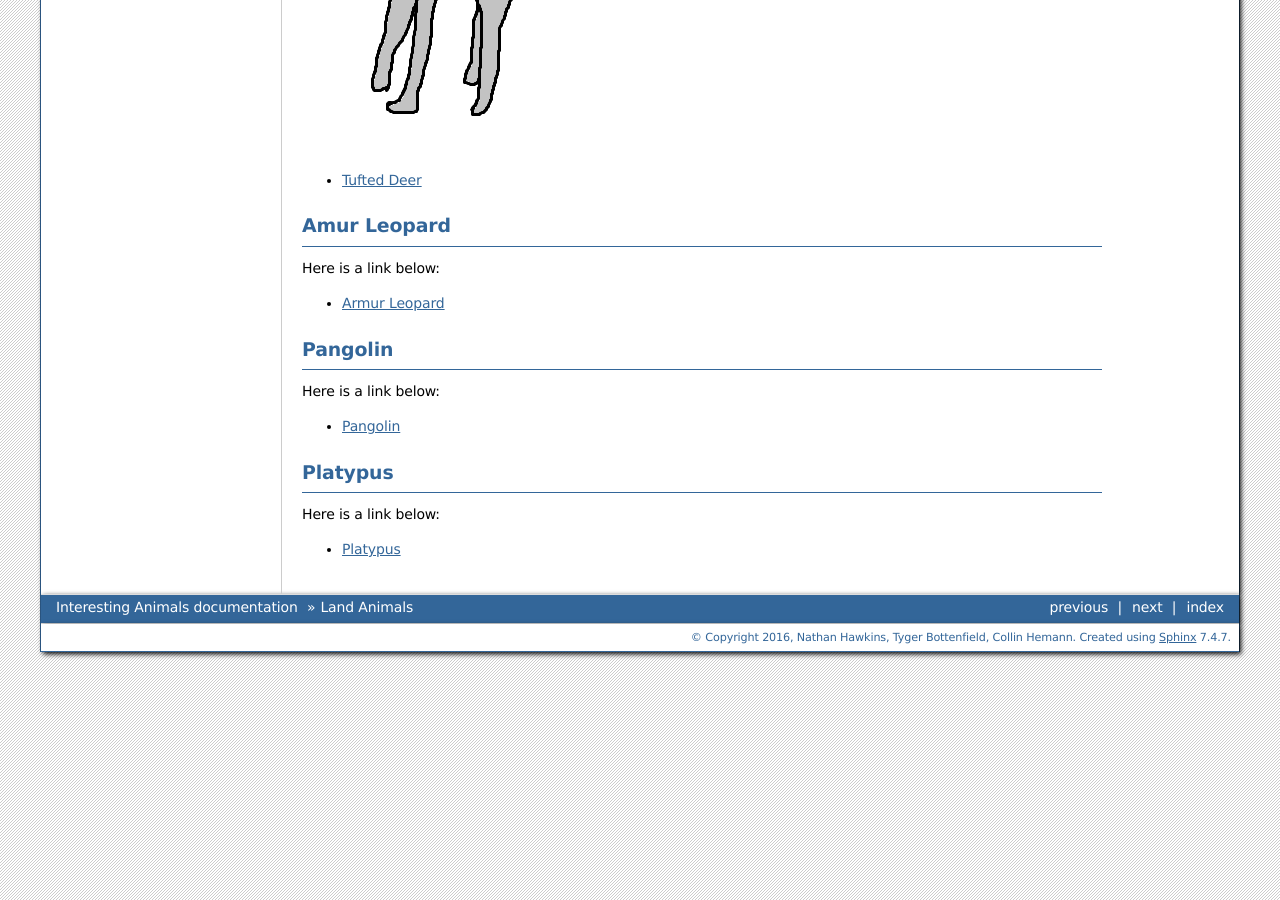
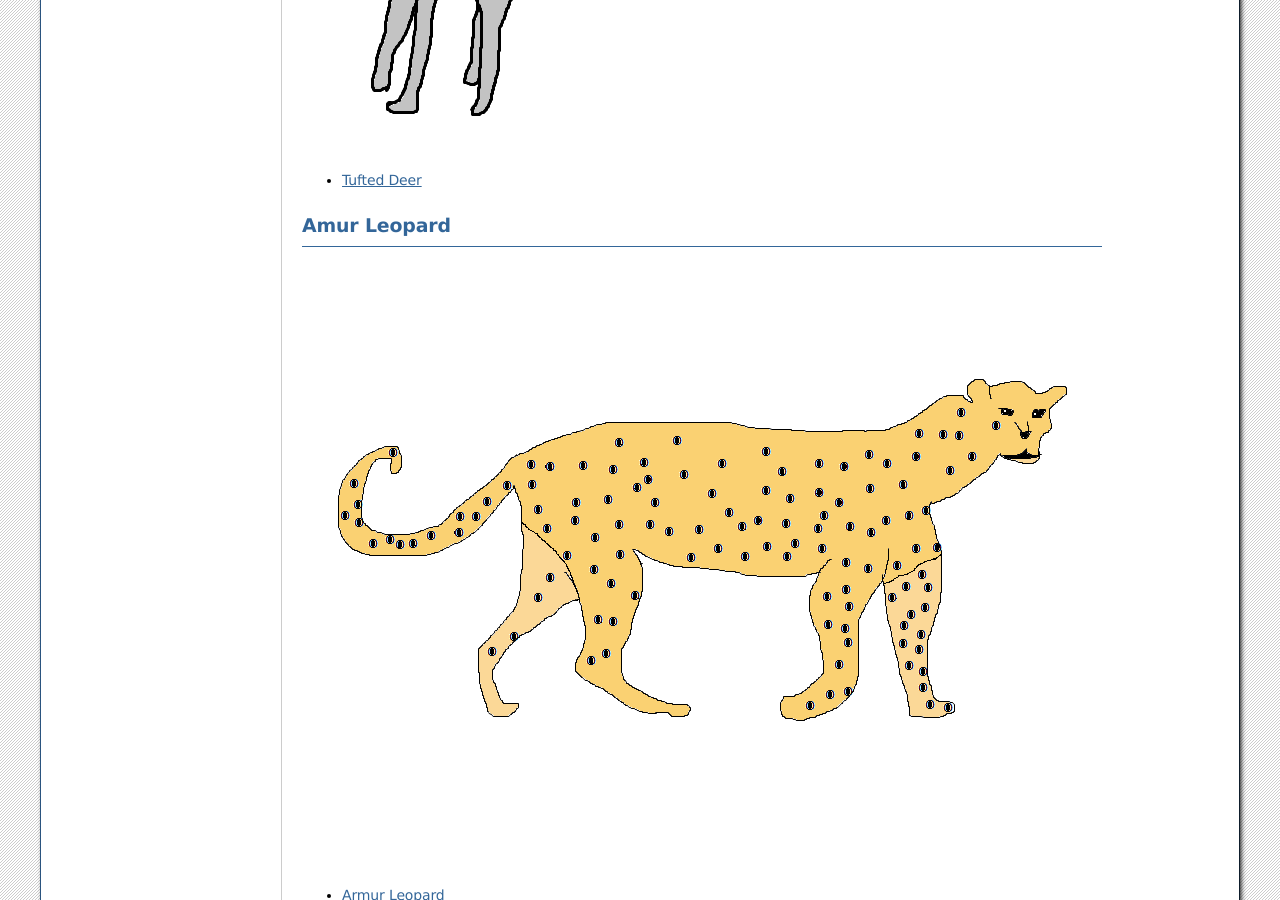
Before and after one commit to tbottenfield/interesting_animals, a Sphinx documentation site: the page built from source/land_animals/land_animals.rst, in a window 1280 px wide and 900 px high, scrolled down 603 px. Built offline with Sphinx 7.4.7, drawn with Linux system fonts in a browser that asks for light colours.

Commit message:
Added the picture of the armur leopard to the ToC

```diff
--- a/source/land_animals/land_animals.rst
+++ b/source/land_animals/land_animals.rst
@@ -14,7 +14,7 @@
 Amur Leopard
 ------------
 
-Here is a link below:
+.. image:: armur_leopard/armur_leopard.png
 
 .. toctree::
    :maxdepth: 1
```
